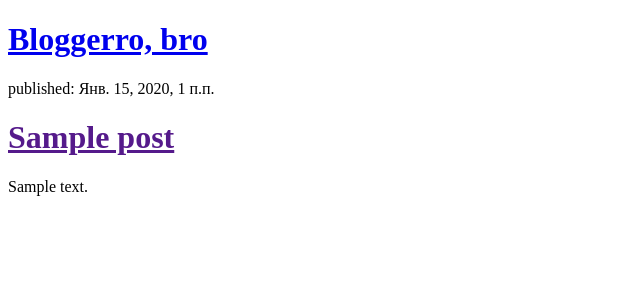
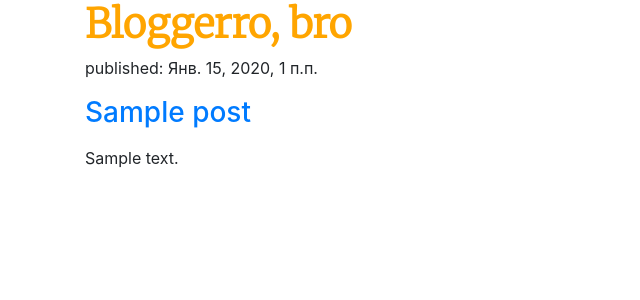
Before and after one commit to ivoshet/bloggerro_two, a Django app: page / in a window 1280 px wide. Shown: the top 300 px of the page, without its empty margins (0-640 px from the left). Run offline with Django 3.2, Linux system fonts and the light colour scheme; tables that the repository leaves empty hold one stand-in row (values such as "Sample post").

Commit message:
added css rules

```diff
--- /dev/null
+++ b/blog/static/css/blog.css
@@ -0,0 +1,5 @@
+h1 a {
+    color: orange;
+    font-family: "Merriweather", serif;
+    font-weight: bold;
+}
--- a/blog/templates/blog/post_list.html
+++ b/blog/templates/blog/post_list.html
@@ -1,26 +1,40 @@
+{% load static %}
 <!DOCTYPE html>
 <html lang="en">
   <head>
     <meta charset="UTF-8" />
     <meta name="viewport" content="width=device-width, initial-scale=1.0" />
     <title>Document</title>
+    <link
+      rel="stylesheet"
+      href="https://cdn.jsdelivr.net/npm/bootstrap@4.5.3/dist/css/bootstrap.min.css"
+      integrity="sha384-TX8t27EcRE3e/ihU7zmQxVncDAy5uIKz4rEkgIXeMed4M0jlfIDPvg6uqKI2xXr2"
+      crossorigin="anonymous"
+    />
+    <link rel="stylesheet" href="{% static "css/blog.css" %}">
+    <link
+      href="https://fonts.googleapis.com/css2?family=Merriweather:wght@300&display=swap"
+      rel="stylesheet"
+    />
   </head>
   <body>
-    <div>
+    <div class="container">
+      <div class="page-header">
         <h1>
           <a href="/">Bloggerro, bro</a>
         </h1>
       </div>
-    <div>
+      <div class="post">
         {% for post in posts %}
         <div>
           <p>published: {{ post.published_date }}</p>
-        <h1>
+          <h3>
             <a href=""> {{post.title}} </a>
-        </h1>
+          </h3>
           <p>{{post.text|linebreaks}}</p>
         </div>
         {% endfor %}
       </div>
+    </div>
   </body>
 </html>
```
Lines whose indentation alone changed are shown as unchanged.
